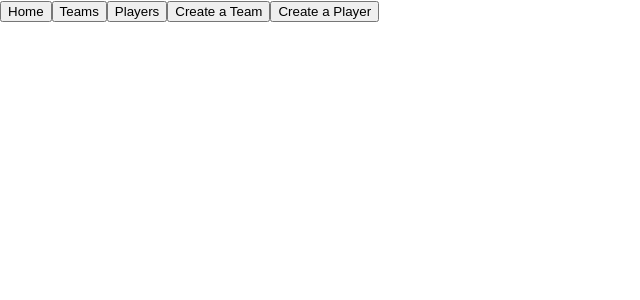
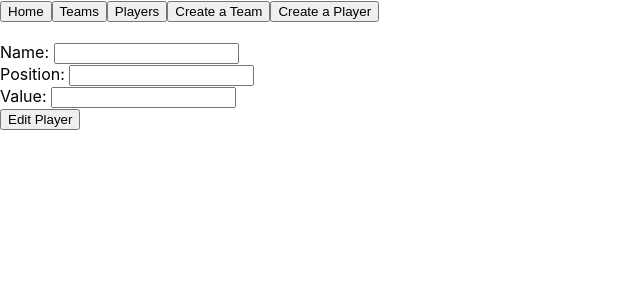
Before and after one commit to Jnorman2123/soccer-player-manager-project, a React (Create React App) app: page /players/1/edit in a window 1280 px wide. Shown: the top 300 px of the page, without its empty margins (0-640 px from the left). Built offline with nearby package versions, Linux system fonts and the light colour scheme.

Commit message:
created edit player form

```diff
--- /dev/null
+++ b/src/components/players/EditPlayerForm.js
@@ -0,0 +1,57 @@
+import React, { Component } from 'react'
+import { connect } from 'react-redux'
+import { editPlayer } from '../../actions/players/playerActions'
+
+class EditPlayerForm extends Component {
+    state = {
+            name: '',
+            position: '',
+            value: ''
+    }
+
+    componentDidMount() {
+        if (this.props.location.player) {
+            this.setState({
+                name: this.props.location.player.name,
+                position: this.props.location.player.position,
+                value: this.props.location.player.value
+            })
+        }
+    }
+
+    handleChange = (event) => {
+        this.setState({
+            [event.target.name]: event.target.value
+        })
+    }
+s
+    handleSubmit = (event) => {
+        event.preventDefault()
+        const playerId = this.props.match.params.playerID
+        this.props.editPlayer(this.state, playerId)
+        this.setState({
+            name: '',
+            position: '',
+            value: ''
+        })
+        this.props.history.push('/players')
+    }
+
+    render() {
+        return (
+            <div>
+                <form onSubmit={this.handleSubmit}>
+                    <label>Name: </label>
+                    <input name='name' type='text' onChange={this.handleChange} value={this.state.name}></input><br></br>
+                    <label>Position: </label>
+                    <input name='position' type='text' onChange={this.handleChange} value={this.state.position}></input><br></br>
+                    <label>Value: </label>
+                    <input name='value' type='number' onChange={this.handleChange} value={this.state.value}></input><br></br>
+                    <input type='submit' value='Edit Player'></input>
+                </form>
+            </div>
+        )
+    }
+}
+
+export default connect(null, { editPlayer })(EditPlayerForm)
--- a/src/routes.js
+++ b/src/routes.js
@@ -9,7 +9,7 @@ import Home from './components/home/Home'
 import TeamForm from './components/teams/TeamForm'
 import EditTeamForm from './components/teams/EditTeamForm'
 import PlayerForm from './components/players/PlayerForm'
-// import EditPlayerForm from './components/players/EditPlayerForm'
+import EditPlayerForm from './components/players/EditPlayerForm'
 
 const routes = (
     <div>
@@ -23,7 +23,7 @@ const routes = (
             <Route exact path='/teams/:teamID' component={TeamContainer} />
             <Route exact path='/players/:playerID' component={PlayerContainer} />
             <Route exact path='/teams/:teamID/edit' component={EditTeamForm} />
-            {/* <Route exact path='/players/:playerID/edit' component={EditPlayerForm} /> */}
+            <Route exact path='/players/:playerID/edit' component={EditPlayerForm} />
         </Switch>
     </div>
 )
```
